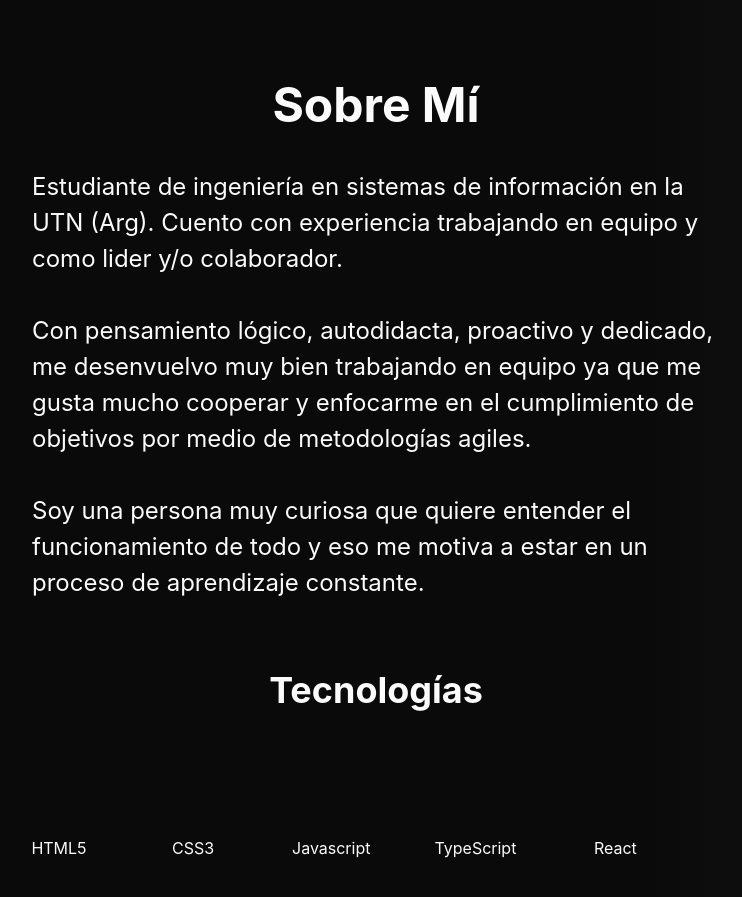
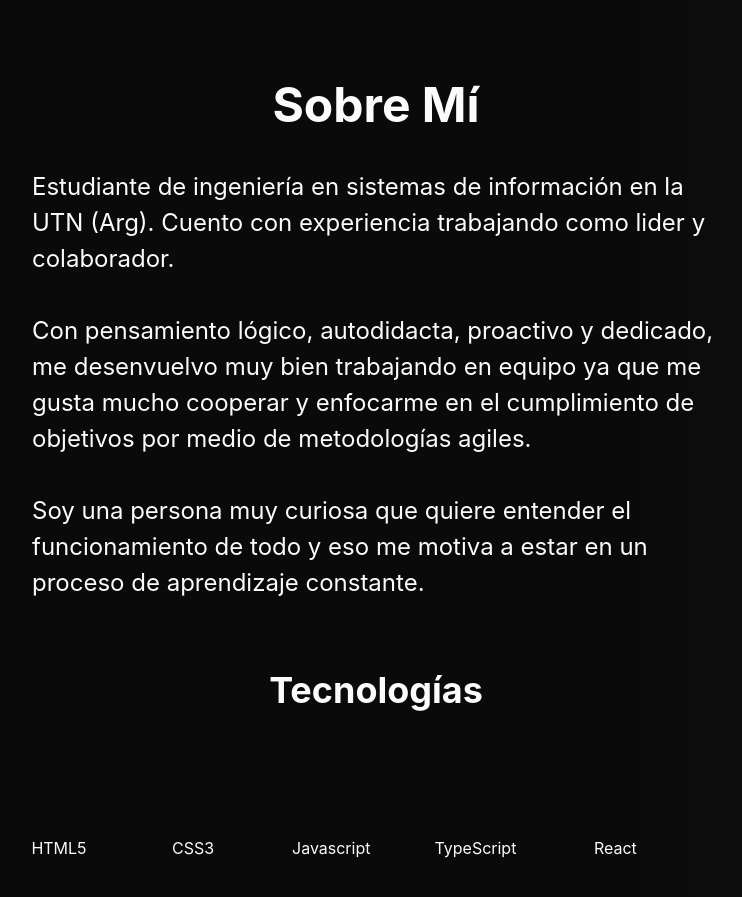
Before and after one commit to Esteban5957L/Portfolio, a React (Create React App) app: page / in a window 1280 px wide. Shown: the part 900-1797 px from the top of the page, without its empty margins (264-1006 px from the left). Built offline with nearby package versions, Linux system fonts and the light colour scheme; some icons are missing.

Commit message:
Update SobreMi.jsx

```diff
--- a/src/Components/Sobre Mi/SobreMi.jsx
+++ b/src/Components/Sobre Mi/SobreMi.jsx
@@ -16,8 +16,8 @@ const SobreMi = () => {
         </Heading>
         <Text p={[5, 10]} color="textColor" fontSize={["", "2xl"]}>
           Estudiante de ingeniería en sistemas de información en la UTN (Arg).
-          Cuento con experiencia trabajando en equipo y como
-          lider y/o colaborador.
+          Cuento con experiencia trabajando como
+          lider y colaborador.
           <br />
           <br />
           Con pensamiento lógico, autodidacta, proactivo y dedicado, me
```
